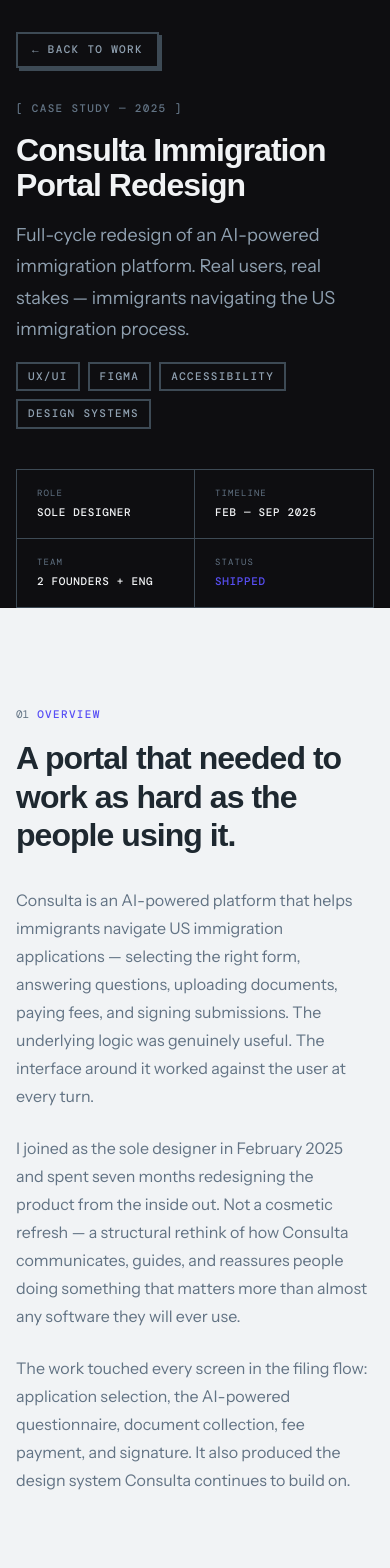
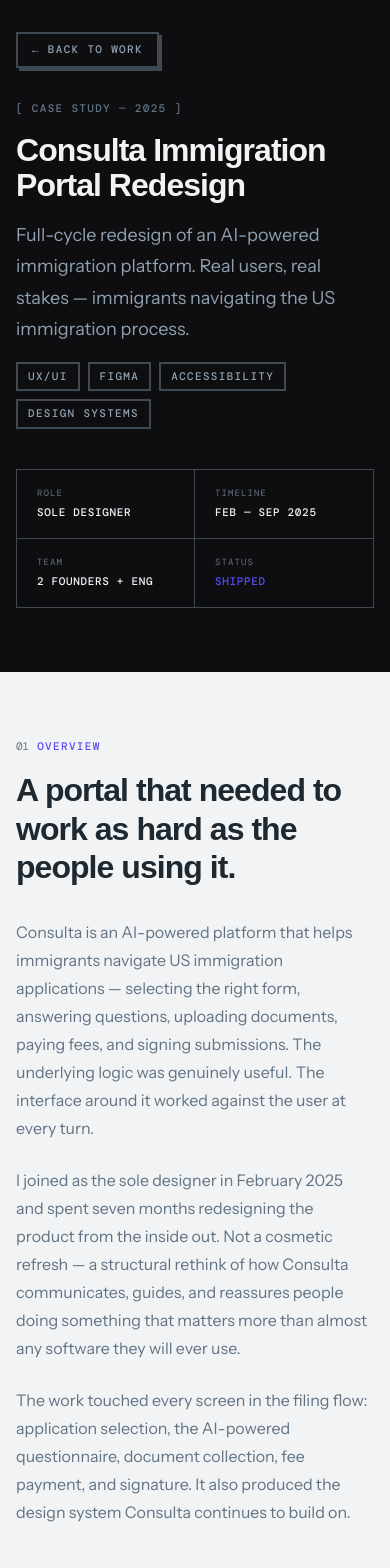
Before and after one commit to the-esoteric-girl/my-portfolio, a React (Vite) app: page /case-studies/consulta in a window 390 px wide. Shown: the top 1568 px of the page. Built offline with nearby package versions, Linux system fonts and the light colour scheme.

Commit message:
feat: add mix blend mode to cursor

```diff
--- a/src/App.jsx
+++ b/src/App.jsx
@@ -11,7 +11,6 @@
 function Portfolio() {
   return (
     <>
-      <Cursor />
       <Nav />
       <main>
         <Hero />
@@ -26,6 +25,7 @@
 function App() {
   return (
     <BrowserRouter>
+      <Cursor />
       <Routes>
         <Route path="/" element={<Portfolio />} />
         <Route path="/case-studies/consulta" element={<CaseStudy />} />
--- a/src/components/Contact.css
+++ b/src/components/Contact.css
@@ -8,6 +8,7 @@
   display: flex;
   justify-content: space-between;
   align-items: baseline;
+  padding-bottom: var(--space-6);
   border-bottom: var(--border);
   margin-bottom: var(--space-12);
 }
--- a/src/components/Cursor.css
+++ b/src/components/Cursor.css
@@ -4,11 +4,12 @@
   left: -100px;
   width: 8px;
   height: 8px;
-  background: var(--color-ink);
+  background: #ffffff;
   border-radius: var(--radius-full);
   pointer-events: none;
   z-index: var(--z-cursor);
   transform: translate(-50%, -50%);
+  mix-blend-mode: difference;
 }
 
 .cursor-dot--click {
@@ -27,11 +28,12 @@
   left: -100px;
   width: 32px;
   height: 32px;
-  border: 2px solid var(--color-ink);
+  border: 2px solid #ffffff;
   border-radius: var(--radius-full);
   pointer-events: none;
   z-index: var(--z-cursor);
   transform: translate(-50%, -50%);
+  mix-blend-mode: difference;
   transition:
     width var(--duration-base) var(--ease-out),
     height var(--duration-base) var(--ease-out),
--- a/src/pages/CaseStudy.css
+++ b/src/pages/CaseStudy.css
@@ -7,6 +7,7 @@
 .cs-hero {
   background: var(--color-ink);
   border-bottom: 2px solid var(--color-bg);
+  padding-bottom: var(--space-16);
 }
 
 .cs-hero-inner {
@@ -106,7 +107,7 @@
 }
 
 /* ── Body grid ───────────────────────────────────────────── */
-.case-study-body {
+.cs-body {
   display: grid;
   grid-template-columns: 220px 1fr;
   max-width: 1200px;
@@ -270,14 +271,14 @@
 }
 
 .cs-principle strong {
-  font-family: var(--font-mono);
-  font-size: var(--text-xs);
+  font-family: var(--font-body);
+  font-size: var(--text-lg);
   font-weight: var(--weight-medium);
-  letter-spacing: var(--tracking-wider);
-  text-transform: uppercase;
+  letter-spacing: normal;
+  text-transform: none;
   color: var(--color-text-primary);
   display: block;
-  margin-bottom: var(--space-2);
+  margin-bottom: var(--space-3);
 }
 
 /* ── Before / After ──────────────────────────────────────── */
@@ -321,7 +322,7 @@
 
 /* ── Responsive ──────────────────────────────────────────── */
 @media (max-width: 1024px) {
-  .case-study-body {
+  .cs-body {
     grid-template-columns: 1fr;
   }
 
@@ -366,7 +367,7 @@
     font-size: var(--text-3xl);
   }
 
-  .case-study-body {
+  .cs-body {
     padding-inline: var(--space-4);
   }
 }
--- a/src/pages/CaseStudy.jsx
+++ b/src/pages/CaseStudy.jsx
@@ -137,7 +137,7 @@
       </section>
 
       {/* ── Body ─────────────────────────────────────────────── */}
-      <div className="case-study-body">
+      <div className="cs-body">
 
         {/* Sidebar TOC */}
         <aside className="cs-sidebar" aria-label="Table of contents">
```
